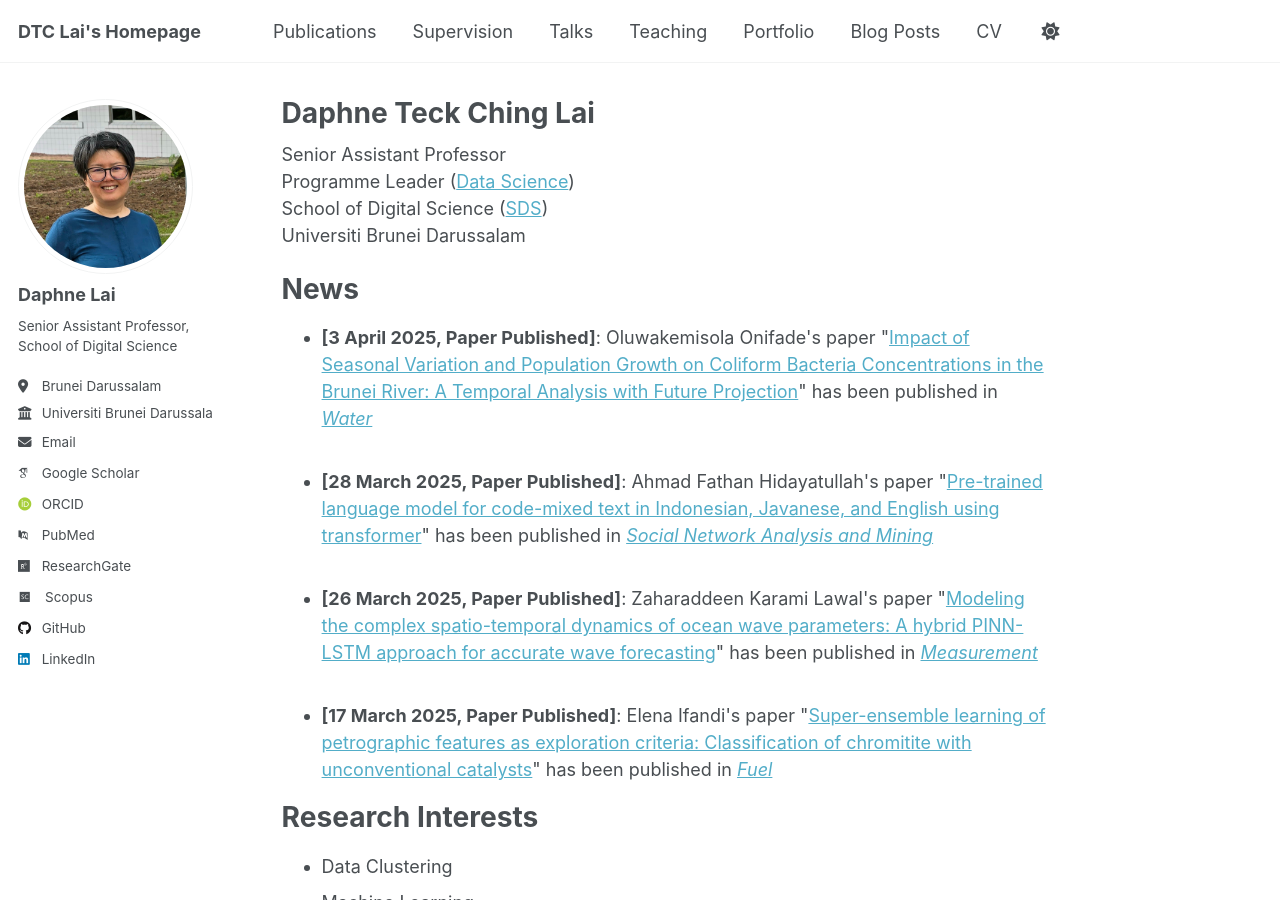
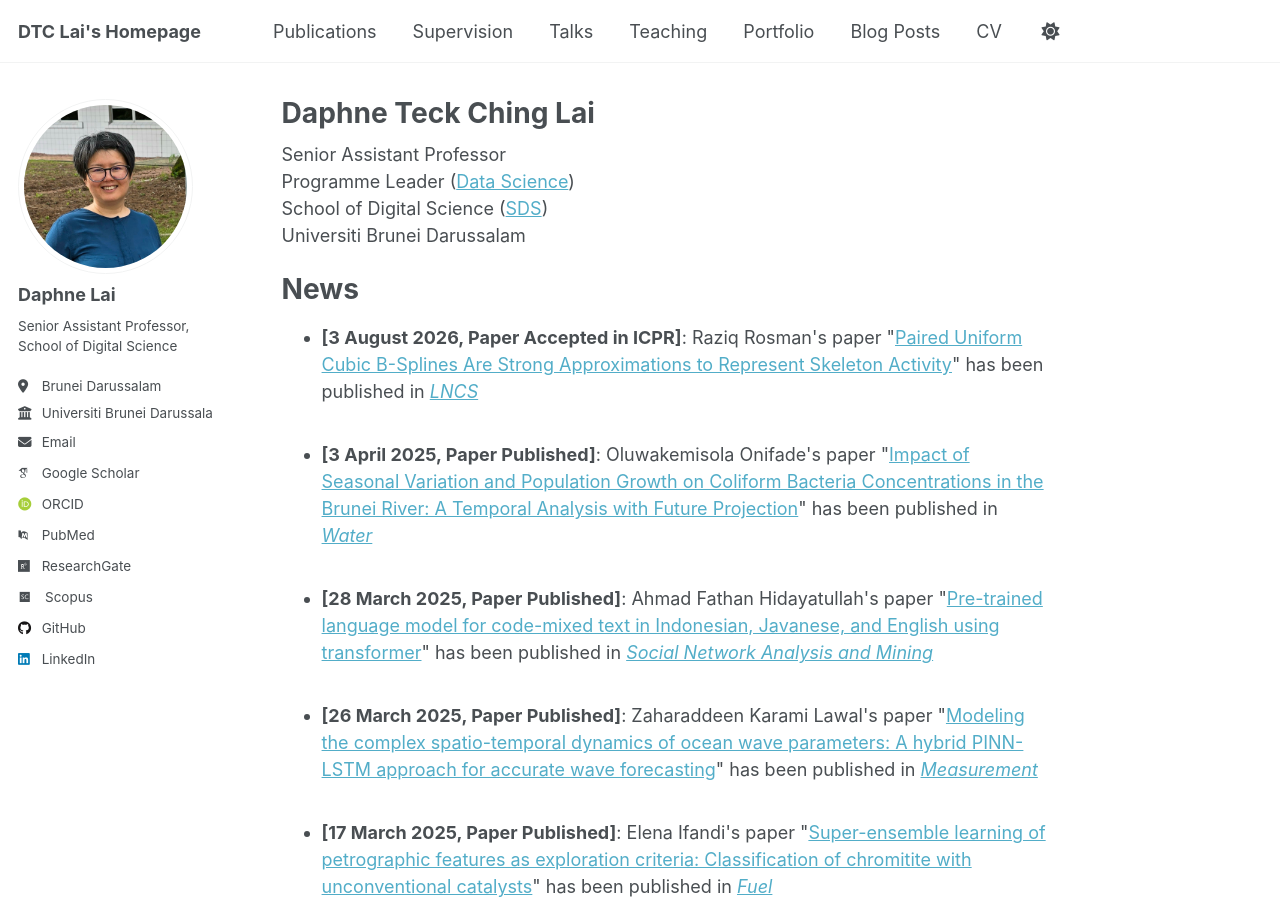
Before and after one commit to dtclai/dtclai.github.io, a Jekyll site: the page built from _pages/about.md, in a window 1280 px wide and 900 px high. Built offline with Jekyll 4.4.1, drawn with Linux system fonts in a browser that asks for light colours; some web fonts are replaced.

Commit message:
Update about.md

```diff
--- a/_pages/about.md
+++ b/_pages/about.md
@@ -18,6 +18,9 @@ News
 
 <ul>
 <!-- <li><span style="color: #FF0000"><b>[Call for papers]</b></span>: We are organising <a href="https://meiyi1986.github.io/cec2023-esco/">The Special Session on Evolutionary Scheduling and Combinatorial Optimisation</a> at <a href="https://2023.ieee-cec.org/">IEEE Congress on Evolutionary Computation 2023</a>. Submission due date: <span style="color: #FF0000"><b>13 Jan, 2023</b></span>.</li> -->
+
+<li><b>[3 August 2026, Paper Accepted in ICPR]</b>: Raziq Rosman's paper "<a href="https://link.springer.com/chapter/10.1007/978-3-032-31920-3_4">Paired Uniform Cubic B-Splines Are Strong Approximations to Represent Skeleton Activity</a>" has been published in <i><a href="https://link.springer.com/book/10.1007/978-3-032-31920-3">LNCS</a></i></li>
+<br />
 
 <li><b>[3 April 2025, Paper Published]</b>: Oluwakemisola Onifade's paper "<a href="https://www.mdpi.com/2073-4441/17/7/1069">Impact of Seasonal Variation and Population Growth on Coliform Bacteria Concentrations in the Brunei River: A Temporal Analysis with Future Projection</a>" has been published in <i><a href="https://www.mdpi.com/journal/water">Water</a></i></li>
 <br />
```
